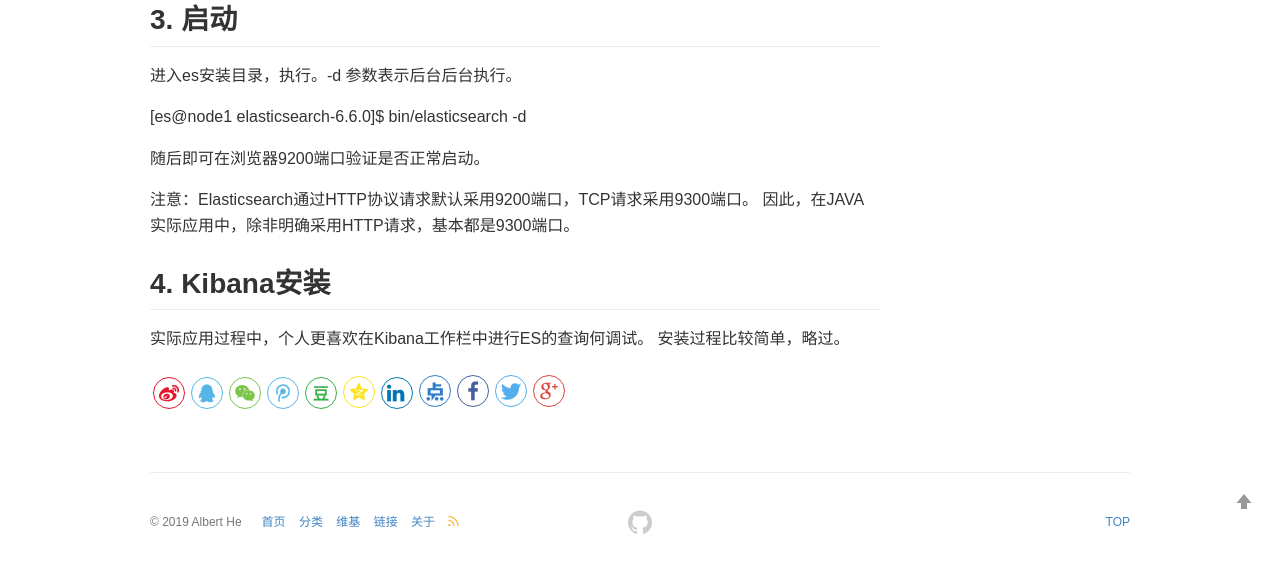
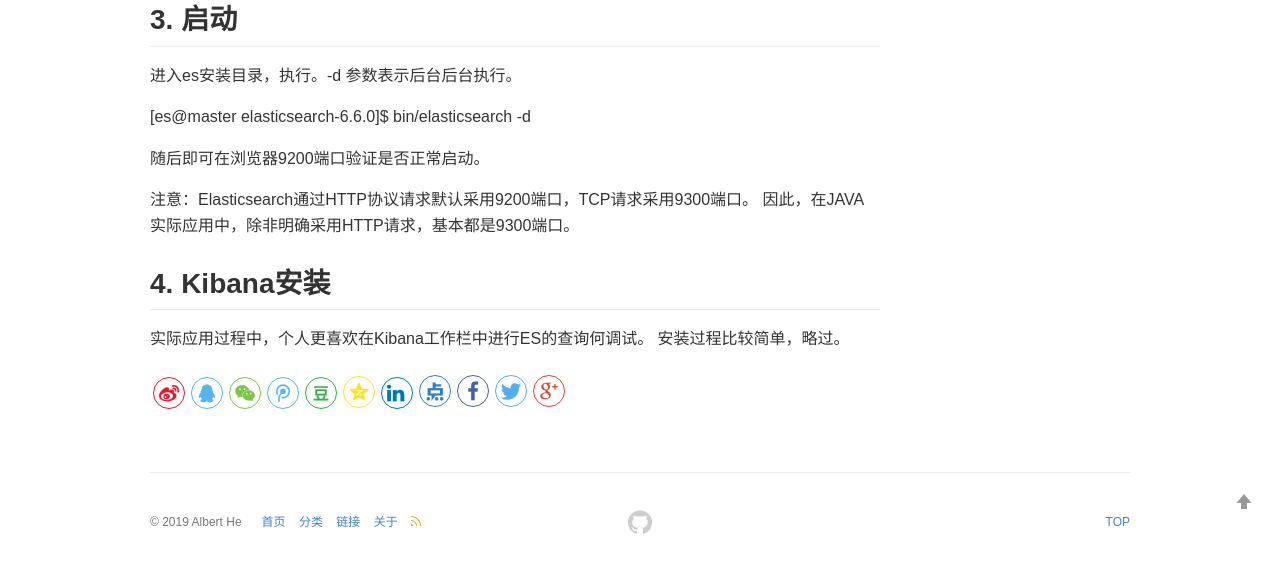
Before and after one commit to albert19882016/albert19882016.github.io, a Jekyll site: the page built from _posts/elasticsearch/2019-03-13-Elasticsearch.md, in a window 1280 px wide and 900 px high, scrolled down 1308 px. Shown: the part 329-897 px from the top of the window. Built offline with Jekyll 4.4.1, drawn with Linux system fonts in a browser that asks for light colours; comment, search, counter and statistics services are not loaded.

Commit message:
排版调整

```diff
--- a/_config.yml
+++ b/_config.yml
@@ -38,9 +38,9 @@ navs:
 #     href: /archives/
 #     label: 归档
 
-  -
-    href: /wiki/
-    label: 维基
+#  -
+#    href: /wiki/
+#    label: 维基
 
   -
     href: /links/
--- a/_posts/elasticsearch/2019-03-13-Elasticsearch.md
+++ b/_posts/elasticsearch/2019-03-13-Elasticsearch.md
@@ -72,7 +72,7 @@ keywords: elasticsearch, java
 ## 3. 启动
    进入es安装目录，执行。-d 参数表示后台后台执行。
 
-   [es@node1 elasticsearch-6.6.0]$ bin/elasticsearch -d
+   [es@master elasticsearch-6.6.0]$ bin/elasticsearch -d
 
    随后即可在浏览器9200端口验证是否正常启动。
 
```
